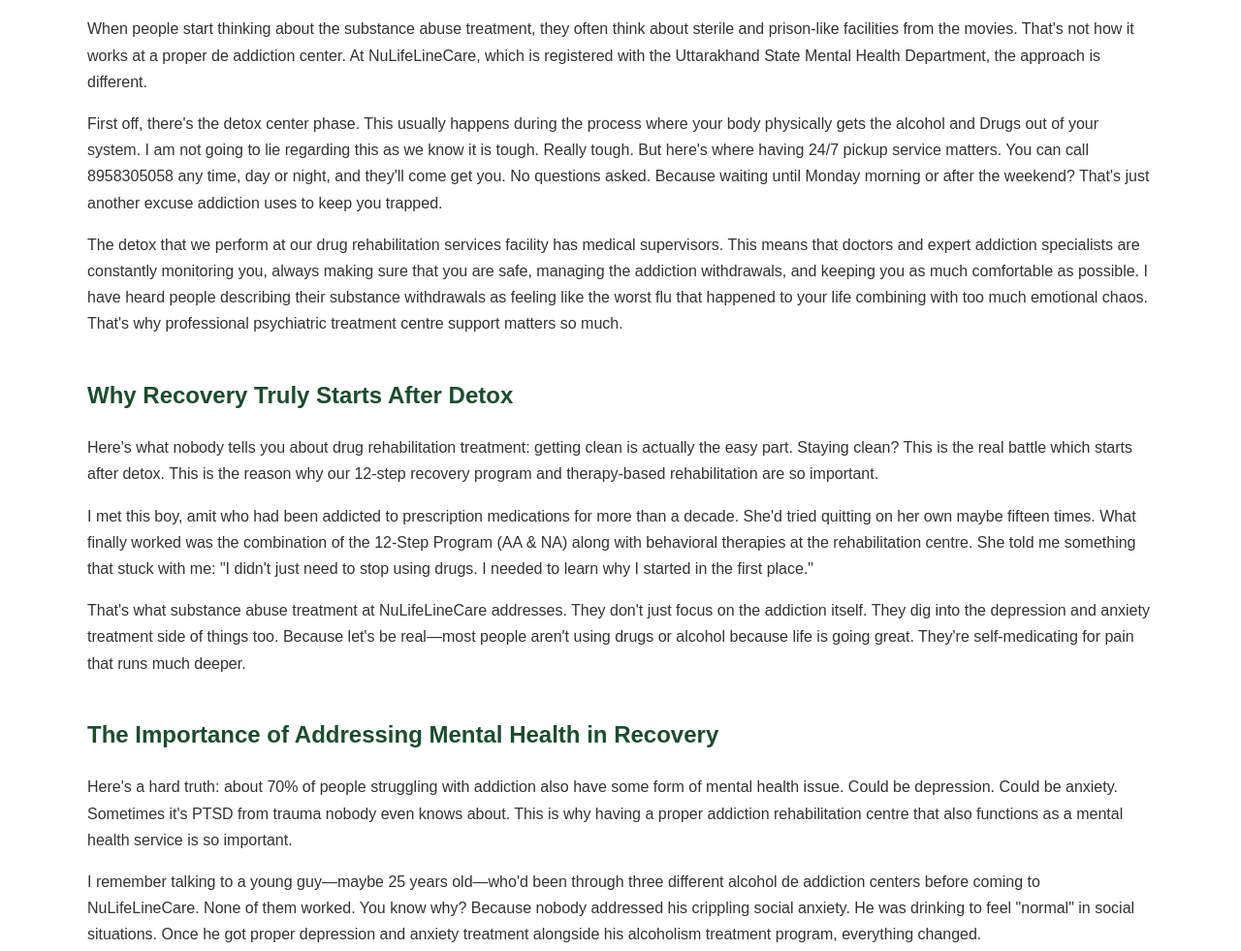
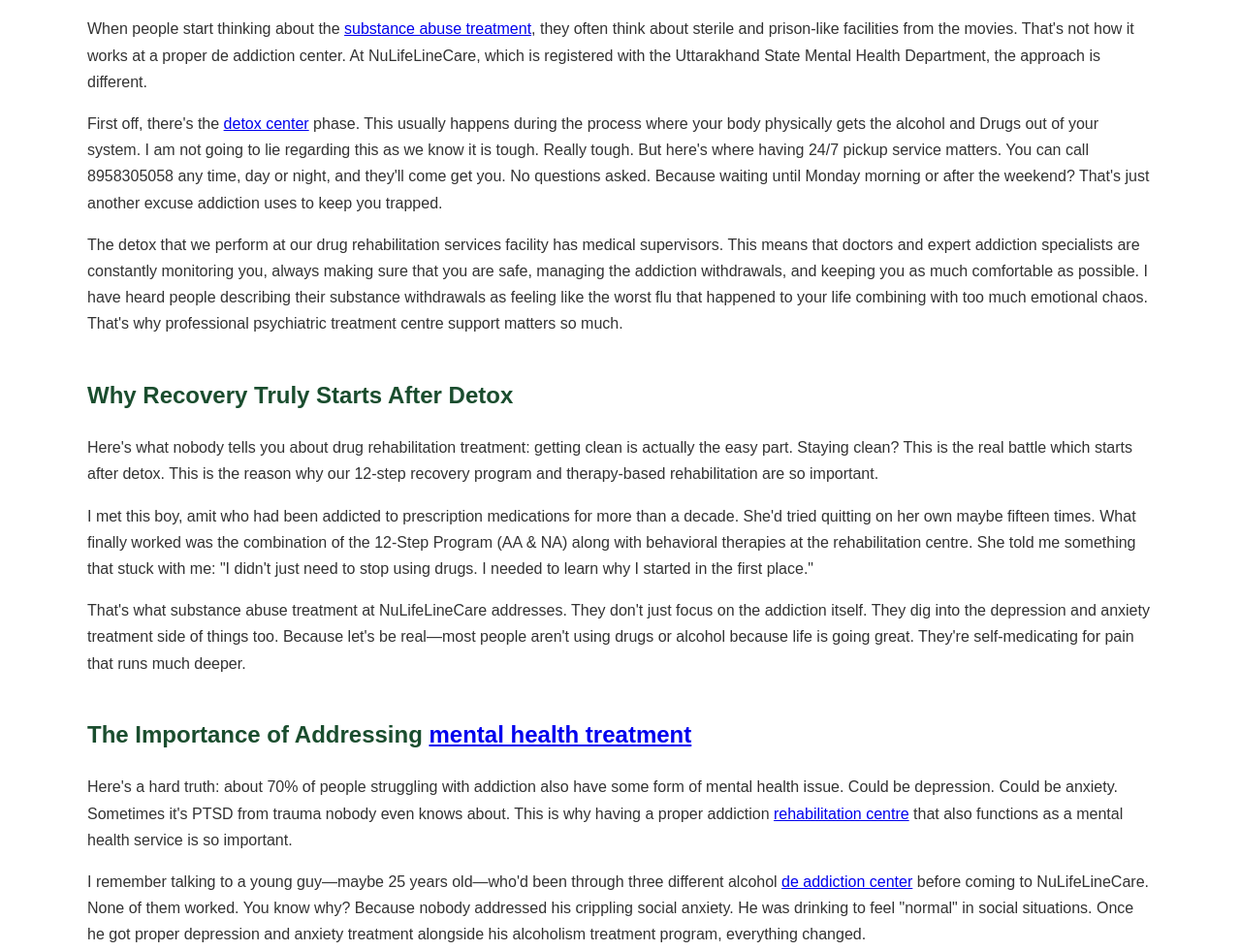
Before and after one commit to Rajivpanwar1987/nulifelinecarerehab, a plain HTML site: page index.html in a window 1280 px wide. Shown: the part 1395-2376 px from the top of the page at 97% size. Drawn offline with Linux system fonts and the light colour scheme.

Commit message:
Update index.html

```diff
--- a/index.html
+++ b/index.html
@@ -72,7 +72,7 @@
 </p>
 
 <p>
-I've been working with NuLifeLineCare Rehab for years now, and I've seen things that would break your heart and then put it back together again. This isn't just another Nasha Mukti Kendra trying to fill beds. This is a govt registered rehabilitation centre that's been running since 2013 in Uttarakhand, and they've got the numbers to prove they know what they're doing—77% recovery rate and over 800 reviews averaging 4.9 stars. That's not luck. That's real, hard-earned results.
+I've been working with <a href="https://nulifelinecare.org/">NuLifeLineCare Rehab</a> for years now, and I've seen things that would break your heart and then put it back together again. This isn't just another Nasha Mukti Kendra trying to fill beds. This is a govt registered rehabilitation centre that's been running since 2013 in Uttarakhand, and they've got the numbers to prove they know what they're doing—77% recovery rate and over 800 reviews averaging 4.9 stars. That's not luck. That's real, hard-earned results.
 </p>
 
 <h2>What Rock Bottom Really Looks Like</h2>
@@ -88,11 +88,11 @@
 <h2>Inside Our Drug Rehabilitation Center: What to Expect</h2>
 
 <p>
-When people start thinking about the substance abuse treatment, they often think about sterile and prison-like facilities from the movies. That's not how it works at a proper de addiction center. At NuLifeLineCare, which is registered with the Uttarakhand State Mental Health Department, the approach is different.
+When people start thinking about the <a href="https://nulifelinecare.org/substance-abuse-treatment/">substance abuse treatment</a>, they often think about sterile and prison-like facilities from the movies. That's not how it works at a proper de addiction center. At NuLifeLineCare, which is registered with the Uttarakhand State Mental Health Department, the approach is different.
 </p>
 
 <p>
-First off, there's the detox center phase. This usually happens during the process where your body physically gets the alcohol and Drugs out of your system. I am not going to lie regarding this as we know it is tough. Really tough. But here's where having 24/7 pickup service matters. You can call 8958305058 any time, day or night, and they'll come get you. No questions asked. Because waiting until Monday morning or after the weekend? That's just another excuse addiction uses to keep you trapped.
+First off, there's the <a href="https://nulifelinecare.org/detox-center/">detox center</a> phase. This usually happens during the process where your body physically gets the alcohol and Drugs out of your system. I am not going to lie regarding this as we know it is tough. Really tough. But here's where having 24/7 pickup service matters. You can call 8958305058 any time, day or night, and they'll come get you. No questions asked. Because waiting until Monday morning or after the weekend? That's just another excuse addiction uses to keep you trapped.
 </p>
 
 <p>
@@ -113,14 +113,14 @@
 That's what substance abuse treatment at NuLifeLineCare addresses. They don't just focus on the addiction itself. They dig into the depression and anxiety treatment side of things too. Because let's be real—most people aren't using drugs or alcohol because life is going great. They're self-medicating for pain that runs much deeper.
 </p>
 
-<h2>The Importance of Addressing Mental Health in Recovery</h2>
+<h2>The Importance of Addressing <a href="https://nulifelinecare.org/depression-and-anxiety-treatment/">mental health treatment</a></h2>
 
 <p>
-Here's a hard truth: about 70% of people struggling with addiction also have some form of mental health issue. Could be depression. Could be anxiety. Sometimes it's PTSD from trauma nobody even knows about. This is why having a proper addiction rehabilitation centre that also functions as a mental health service is so important.
+Here's a hard truth: about 70% of people struggling with addiction also have some form of mental health issue. Could be depression. Could be anxiety. Sometimes it's PTSD from trauma nobody even knows about. This is why having a proper addiction <a href="https://nulifelinecare.org/drug-rehabilitation-centre/">rehabilitation centre</a> that also functions as a mental health service is so important.
 </p>
 
 <p>
-I remember talking to a young guy—maybe 25 years old—who'd been through three different alcohol de addiction centers before coming to NuLifeLineCare. None of them worked. You know why? Because nobody addressed his crippling social anxiety. He was drinking to feel "normal" in social situations. Once he got proper depression and anxiety treatment alongside his alcoholism treatment program, everything changed.
+I remember talking to a young guy—maybe 25 years old—who'd been through three different alcohol <a href="https://nulifelinecare.org/de-addiction-centre/">de addiction center</a> before coming to NuLifeLineCare. None of them worked. You know why? Because nobody addressed his crippling social anxiety. He was drinking to feel "normal" in social situations. Once he got proper depression and anxiety treatment alongside his alcoholism treatment program, everything changed.
 </p>
 
 <p>
@@ -166,7 +166,7 @@
 <h2>Tailored Therapy Approaches for Different Addictions</h2>
 
 <p>
-Not all addictions are the same, and good drug rehabilitation services understand this. The marijuana addiction treatment approach is different from treating heroin addiction. The alcoholism treatment program has different considerations than treating prescription drug abuse.
+Not all addictions are the same, and good <a href="https://nulifelinecare.org/drug-rehabilitation-centre/">drug rehabilitation center</a> services understand this. The marijuana addiction treatment approach is different from treating heroin addiction. The <a href="https://nulifelinecare.org/alcohol-de-addiction-centre/">alcohol de addiction center center</a> program has different considerations than treating prescription drug abuse.
 </p>
 
 <p>
@@ -230,7 +230,7 @@
 </p>
 
 <p>
-NuLifeLineCare Rehab in Uttarakhand isn't some miracle cure. It's a govt registered facility with experienced certified addiction specialists, proven programs, and a track record of actually helping people recover. Running since 2013 with 800+ reviews at 4.9 stars means real people got real help there.
+NuLifeLineCare Rehab in <a href="https://nulifelinecare.org/locations/">Dehradun</a>  isn't some miracle cure. It's a govt registered facility with experienced certified addiction specialists, proven programs, and a track record of actually helping people recover. Running since 2013 with 800+ reviews at 4.9 stars means real people got real help there.
 </p>
 
 <p>
```
